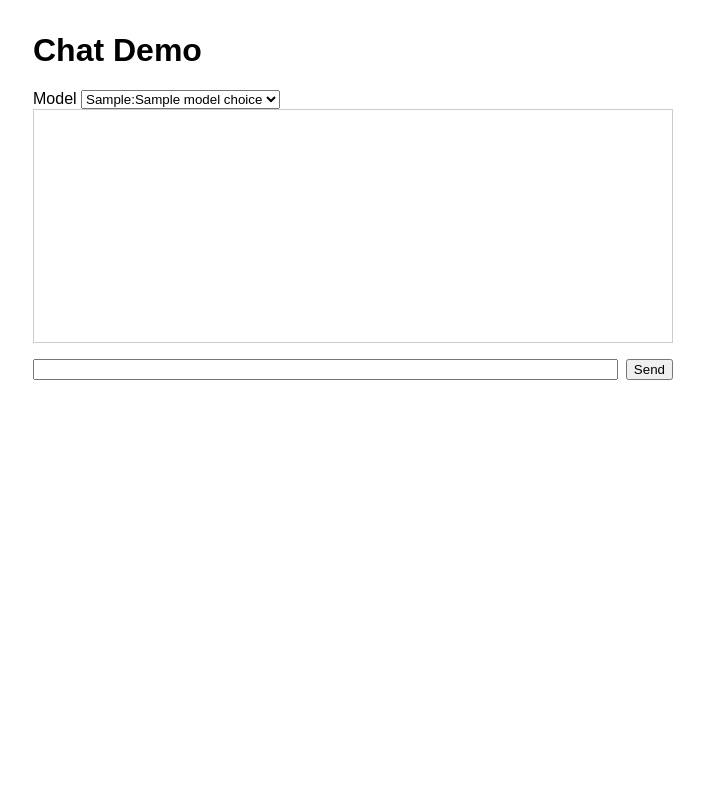
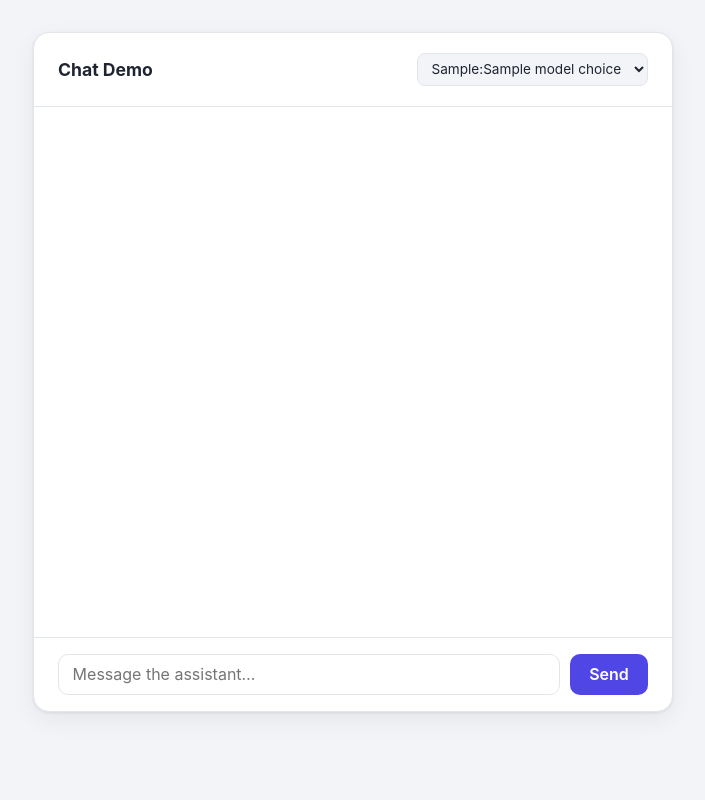
Before and after one commit to duncankmckinnon/pydantic-demos, a Python web app: template apps/chat/src/chat/templates/index.html in a window 1280 px wide. Shown: the whole page, without its empty margins (287-992 px from the left). Run offline with Jinja, Linux system fonts and the light colour scheme; the template is opened without the code that fills it: most values are stand-ins (such as "Sample title", 1, 10 or a date in 2020).

Commit message:
improve ui

```diff
--- a/apps/chat/src/chat/templates/index.html
+++ b/apps/chat/src/chat/templates/index.html
@@ -4,45 +4,240 @@
     <meta charset="utf-8" />
     <title>Chat Demo</title>
     <style>
-      body { font-family: sans-serif; max-width: 640px; margin: 2rem auto; }
-      #transcript { border: 1px solid #ccc; padding: 1rem; min-height: 200px; margin-bottom: 1rem; white-space: pre-wrap; }
-      #message-form { display: flex; gap: 0.5rem; }
-      #message-input { flex: 1; }
+      :root {
+        --bg: #f2f4f7;
+        --card-bg: #ffffff;
+        --border: #e2e5ea;
+        --text: #1f2430;
+        --muted: #6b7280;
+        --accent: #4f46e5;
+        --accent-hover: #4338ca;
+        --user-bubble: #4f46e5;
+        --user-text: #ffffff;
+        --agent-bubble: #eef0f4;
+        --agent-text: #1f2430;
+        --error-bubble: #fdecec;
+        --error-text: #9f1c1c;
+        --error-border: #f3b4b4;
+      }
+
+      * {
+        box-sizing: border-box;
+      }
+
+      body {
+        font-family: -apple-system, BlinkMacSystemFont, "Segoe UI", Roboto, sans-serif;
+        background: var(--bg);
+        color: var(--text);
+        margin: 0;
+        min-height: 100vh;
+        display: flex;
+        justify-content: center;
+        padding: 2rem 1rem;
+      }
+
+      .chat-card {
+        width: 100%;
+        max-width: 640px;
+        background: var(--card-bg);
+        border: 1px solid var(--border);
+        border-radius: 16px;
+        box-shadow: 0 1px 3px rgba(16, 24, 40, 0.08), 0 8px 24px rgba(16, 24, 40, 0.06);
+        display: flex;
+        flex-direction: column;
+        overflow: hidden;
+        height: min(720px, 85vh);
+      }
+
+      .chat-header {
+        display: flex;
+        align-items: center;
+        justify-content: space-between;
+        gap: 1rem;
+        padding: 1.25rem 1.5rem;
+        border-bottom: 1px solid var(--border);
+      }
+
+      .chat-header h1 {
+        font-size: 1.1rem;
+        margin: 0;
+      }
+
+      #model-select {
+        font: inherit;
+        font-size: 0.85rem;
+        padding: 0.4rem 0.6rem;
+        border-radius: 8px;
+        border: 1px solid var(--border);
+        background: var(--bg);
+        color: var(--text);
+      }
+
+      #transcript {
+        flex: 1;
+        overflow-y: auto;
+        padding: 1.25rem 1.5rem;
+        display: flex;
+        flex-direction: column;
+        gap: 0.6rem;
+      }
+
+      .message {
+        max-width: 75%;
+        padding: 0.55rem 0.85rem;
+        border-radius: 14px;
+        white-space: pre-wrap;
+        word-wrap: break-word;
+        line-height: 1.4;
+        font-size: 0.95rem;
+      }
+
+      .message.user {
+        align-self: flex-end;
+        background: var(--user-bubble);
+        color: var(--user-text);
+        border-bottom-right-radius: 4px;
+      }
+
+      .message.agent {
+        align-self: flex-start;
+        background: var(--agent-bubble);
+        color: var(--agent-text);
+        border-bottom-left-radius: 4px;
+      }
+
+      .message.agent.pending {
+        color: var(--muted);
+        font-style: italic;
+      }
+
+      .message.error {
+        align-self: flex-start;
+        background: var(--error-bubble);
+        color: var(--error-text);
+        border: 1px solid var(--error-border);
+        border-bottom-left-radius: 4px;
+      }
+
+      #message-form {
+        display: flex;
+        gap: 0.6rem;
+        padding: 1rem 1.5rem;
+        border-top: 1px solid var(--border);
+      }
+
+      #message-input {
+        flex: 1;
+        font: inherit;
+        padding: 0.6rem 0.85rem;
+        border-radius: 10px;
+        border: 1px solid var(--border);
+      }
+
+      #message-input:focus {
+        outline: none;
+        border-color: var(--accent);
+        box-shadow: 0 0 0 3px rgba(79, 70, 229, 0.15);
+      }
+
+      #message-input:disabled,
+      #model-select:disabled {
+        opacity: 0.6;
+      }
+
+      button[type="submit"] {
+        font: inherit;
+        font-weight: 600;
+        padding: 0.6rem 1.2rem;
+        border-radius: 10px;
+        border: none;
+        background: var(--accent);
+        color: #fff;
+        cursor: pointer;
+      }
+
+      button[type="submit"]:hover:not(:disabled) {
+        background: var(--accent-hover);
+      }
+
+      button[type="submit"]:disabled {
+        opacity: 0.6;
+        cursor: not-allowed;
+      }
     </style>
   </head>
   <body>
+    <div class="chat-card">
+      <div class="chat-header">
         <h1>Chat Demo</h1>
-    <label for="model-select">Model</label>
         <select id="model-select">
           {% for api_format, model_name in model_choices %}
           <option value="{{ api_format }}:{{ model_name }}">{{ api_format }}:{{ model_name }}</option>
           {% endfor %}
         </select>
+      </div>
       <div id="transcript"></div>
       <form id="message-form">
-      <input id="message-input" type="text" autocomplete="off" />
+        <input id="message-input" type="text" autocomplete="off" placeholder="Message the assistant…" />
         <button type="submit">Send</button>
       </form>
+    </div>
     <script>
       const form = document.getElementById("message-form");
       const input = document.getElementById("message-input");
       const transcript = document.getElementById("transcript");
       const modelSelect = document.getElementById("model-select");
+      const submitButton = form.querySelector("button[type=submit]");
+
+      function addMessage(role, text, { pending = false } = {}) {
+        const el = document.createElement("div");
+        el.className = `message ${role}${pending ? " pending" : ""}`;
+        el.textContent = text;
+        transcript.appendChild(el);
+        transcript.scrollTop = transcript.scrollHeight;
+        return el;
+      }
+
+      function setBusy(busy) {
+        input.disabled = busy;
+        submitButton.disabled = busy;
+      }
+
+      async function postChat(message, modelChoice) {
+        const response = await fetch("/api/chat", {
+          method: "POST",
+          headers: { "Content-Type": "application/json" },
+          body: JSON.stringify({ message, model_choice: modelChoice }),
+        });
+        const data = await response.json().catch(() => null);
+        if (!response.ok) {
+          const detail = data && data.detail ? data.detail : `Request failed (${response.status})`;
+          throw new Error(detail);
+        }
+        return data;
+      }
 
       form.addEventListener("submit", async (event) => {
         event.preventDefault();
-        const message = input.value;
+        const message = input.value.trim();
         if (!message) return;
-        transcript.textContent += `You: ${message}\n`;
+
+        addMessage("user", message);
         input.value = "";
+        setBusy(true);
+        const pending = addMessage("agent", "…thinking", { pending: true });
 
-        const response = await fetch("/api/chat", {
-          method: "POST",
-          headers: { "Content-Type": "application/json" },
-          body: JSON.stringify({ message, model_choice: modelSelect.value }),
-        });
-        const data = await response.json();
-        transcript.textContent += `Agent: ${data.reply}\n`;
+        try {
+          const data = await postChat(message, modelSelect.value);
+          pending.textContent = data.reply;
+          pending.classList.remove("pending");
+        } catch (err) {
+          pending.remove();
+          addMessage("error", err.message || "Something went wrong.");
+        } finally {
+          setBusy(false);
+          input.focus();
+        }
       });
     </script>
   </body>
```
Lines whose indentation alone changed are shown as unchanged.
